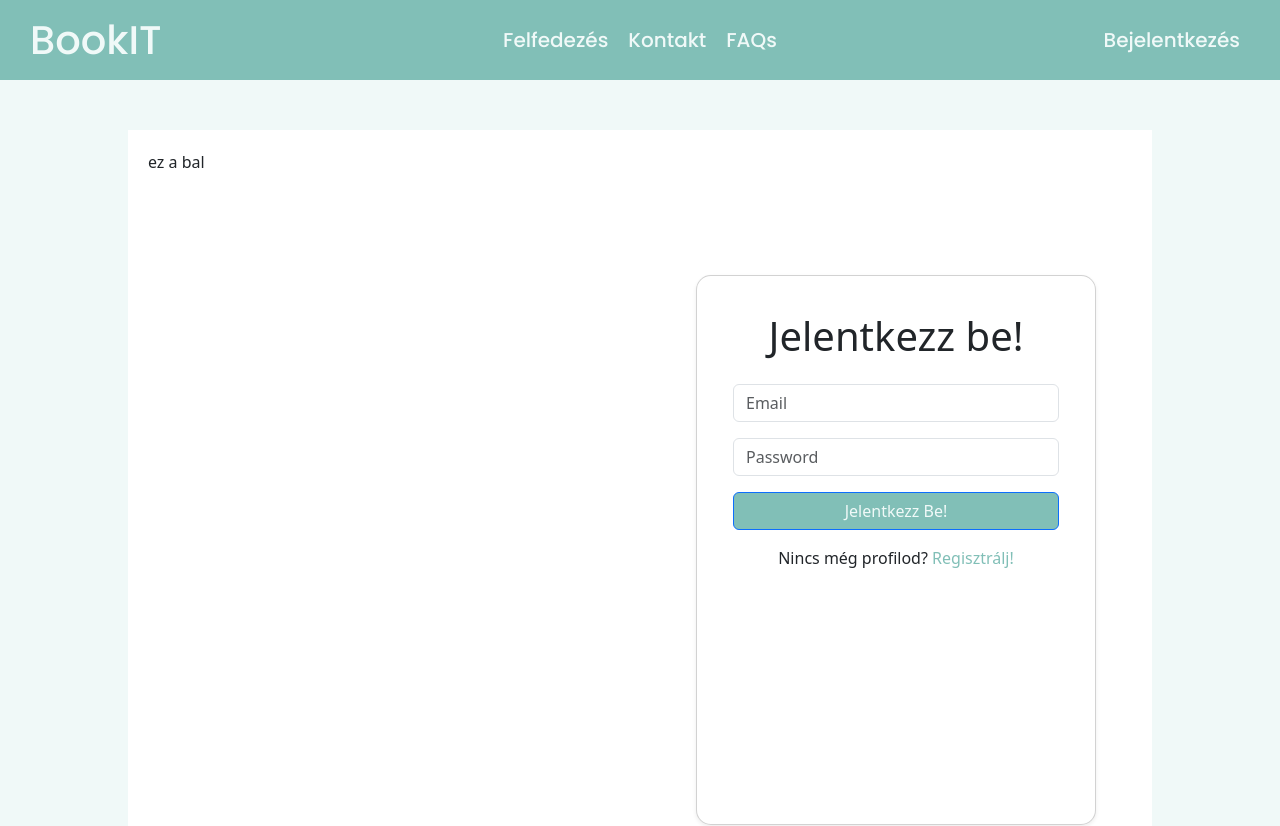
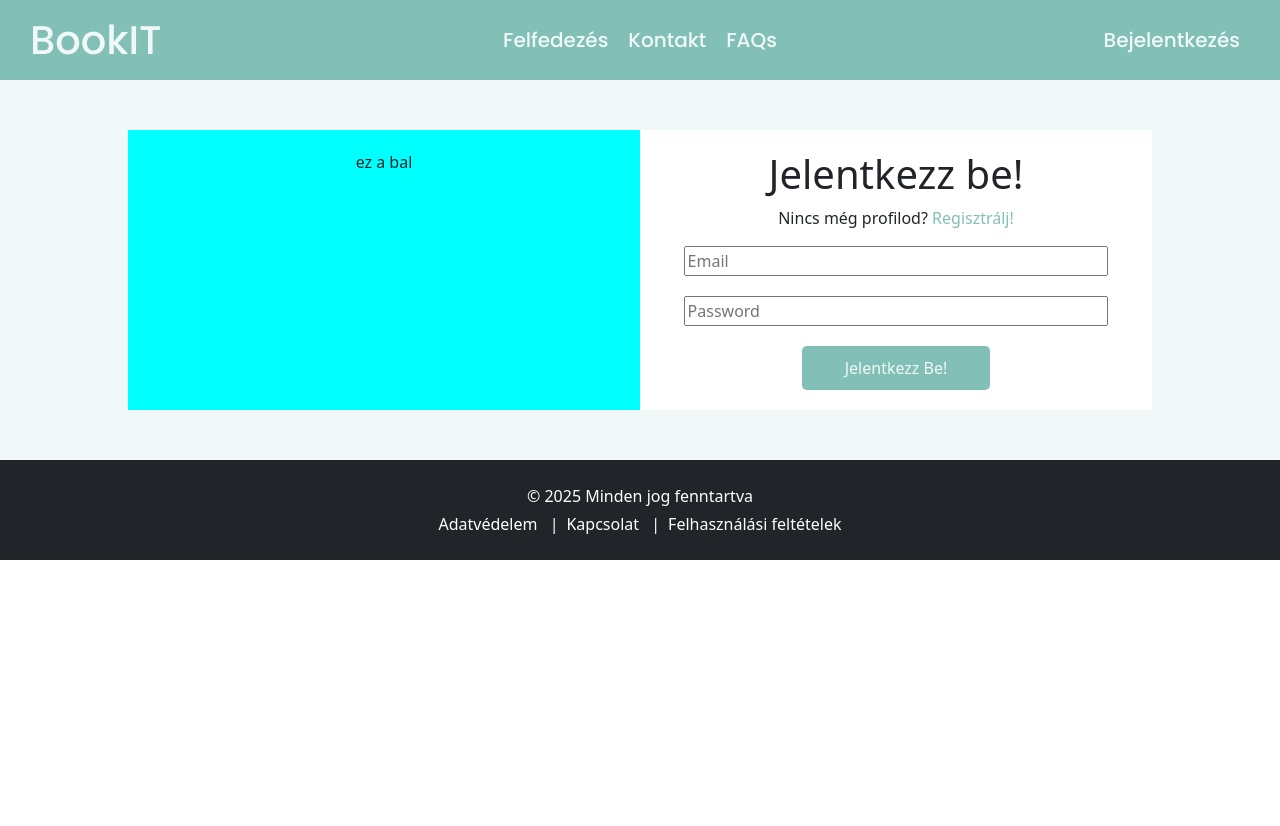
Before and after one commit to Booking-BA-BO/frontend, a React (Vite) app: page /login in a window 1280 px wide. Shown: the top 826 px of the page. After the commit the page ends 800 px from the top, so only its background shows below. Built offline with nearby package versions, Linux system fonts and the light colour scheme.

Commit message:
bejelentkezés változtatás

```diff
--- a/src/App.jsx
+++ b/src/App.jsx
@@ -9,21 +9,21 @@ import { useContext } from "react";
 import { AppContext } from "./Context/AppContext";
 import Welcome from "./pages/Welcome";
 import Header from "./components/Header";
-import 'bootstrap/dist/css/bootstrap.min.css';
+import "bootstrap/dist/css/bootstrap.min.css";
 import Footer from "./components/Footer";
+import Login from "./components/Login";
 
 export default function App() {
   const { user } = useContext(AppContext);
 
   return (
-
     <BrowserRouter>
-    <Header />
+      <Header />
       <Routes>
         <Route path="/" element={<Layout />}>
-          <Route index element={user ? <Cards /> : <Welcome />} />
+          <Route index element={user ? <Welcome /> : <Welcome />} />
           <Route path="/register" element={<RegisterPage />} />
-          <Route path="/login" element={user ? <Cards /> : <LoginPage />} />
+          <Route path="/login" element={user ? <LoginPage /> : <LoginPage />} />
         </Route>
       </Routes>
       <Footer />
--- a/src/components/Login.jsx
+++ b/src/components/Login.jsx
@@ -1,6 +1,7 @@
 import { useContext, useState } from "react";
 import { useNavigate } from "react-router-dom";
 import { AppContext } from "../Context/AppContext";
+import "../style/Login.css";
 
 export default function Login() {
   const { setToken } = useContext(AppContext);
@@ -33,44 +34,35 @@ export default function Login() {
 
   return (
     <>
-  <div className="container d-flex justify-content-center align-items-center min-vh-100" style={{ display: 'flex', justifyContent: 'space-between', alignItems: 'flex-start' }}>
-    <div className="card shadow-sm" style={{ width: '100%', maxWidth: '400px', height: '550px' }}>
-      <div className="card-body">
-        <h1 className="card-title text-center mb-4">Jelentkezz be!</h1>
+      <div className="login-header">
+        <h1>Jelentkezz be!</h1>
+        <p>
+          Nincs még profilod? <a href="/register">Regisztrálj!</a>
+        </p>
+      </div>
       <form onSubmit={handleLogin}>
-          <div className="mb-3">
         <input
+          className="login-input"
           type="text"
-              className="form-control"
           placeholder="Email"
           value={formData.email}
-              onChange={(e) =>
-                setFormData({ ...formData, email: e.target.value })
-              }
+          onChange={(e) => setFormData({ ...formData, email: e.target.value })}
         />
-            {errors.email && <p className="text-danger">{errors.email[0]}</p>}
-          </div>
-          <div className="mb-3">
+        {errors.email && <p>{errors.email[0]}</p>}
+
         <input
+          className="login-input"
           type="password"
-              className="form-control"
           placeholder="Password"
           value={formData.password}
           onChange={(e) =>
             setFormData({ ...formData, password: e.target.value })
           }
         />
-            {errors.password && <p className="text-danger">{errors.password[0]}</p>}
-          </div>
+        {errors.password && <p>{errors.password[0]}</p>}
 
-          <button className="btn btn-primary w-100">Jelentkezz Be!</button>
+        <button className="login-button">Jelentkezz Be!</button>
       </form>
-        <p className="text-center mt-3">
-          Nincs még profilod? <a href="/register">Regisztrálj!</a>
-        </p>
-      </div>
-    </div>
-  </div>
     </>
   );
 }
--- a/src/style/LoginPage.css
+++ b/src/style/LoginPage.css
@@ -1,20 +1,55 @@
-.login-container{
+.login-container {
   display: flex;
   justify-content: center;
   align-items: center;
 }
 
-.login-card{
+.login-card {
   background-color: white;
   display: flex;
   width: 80%;
   margin: 50px;
 }
 
-.login-card > .left-section{
+.login-card > .left-section {
   flex-basis: 50%;
+  background-color: aqua;
 }
 
-.login-card > .right-section{
+.login-card > .right-section {
   flex-basis: 50%;
+  display: flex;
+  flex-direction: column;
+  align-items: center;
+  justify-content: center;
+  padding: 20px;
 }
+
+.login-card > .right-section > h1,
+p {
+  text-align: center;
+}
+
+.login-input {
+  width: 90%;
+}
+
+.login-card > .right-section > form {
+  width: 100%;
+  display: flex;
+  flex-direction: column;
+  gap: 20px;
+  align-items: center;
+}
+
+.login-card > .right-section > form > .login-button {
+  width: 40%;
+  padding: 10px 5px;
+  border-radius: 5px;
+  border: none;
+  background-color: rgb(129, 191, 183);
+  color: rgb(240, 249, 248);
+}
+
+.login-header {
+}
```
Lines whose indentation alone changed are shown as unchanged.
